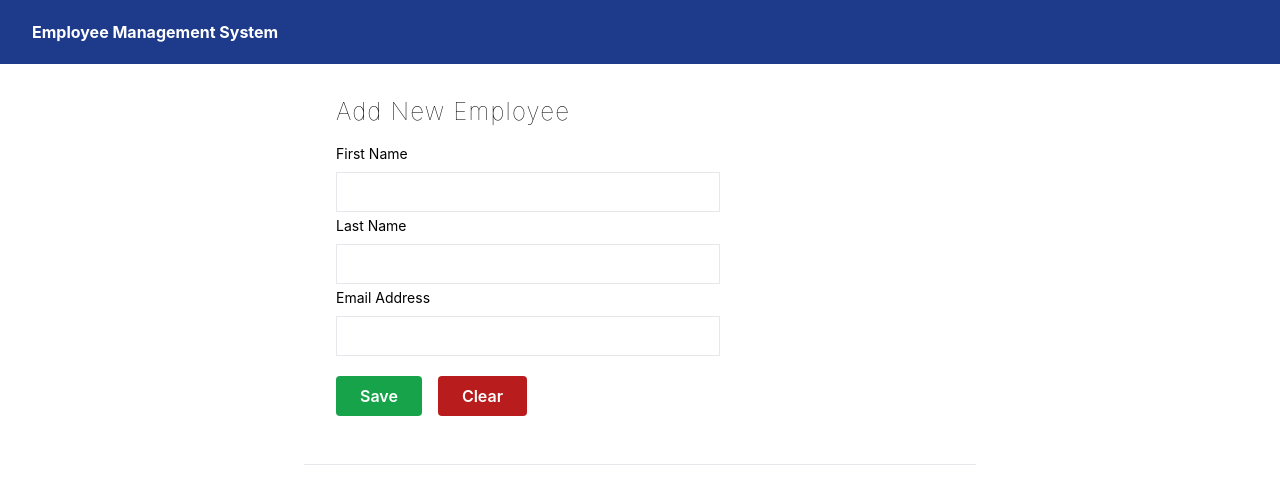
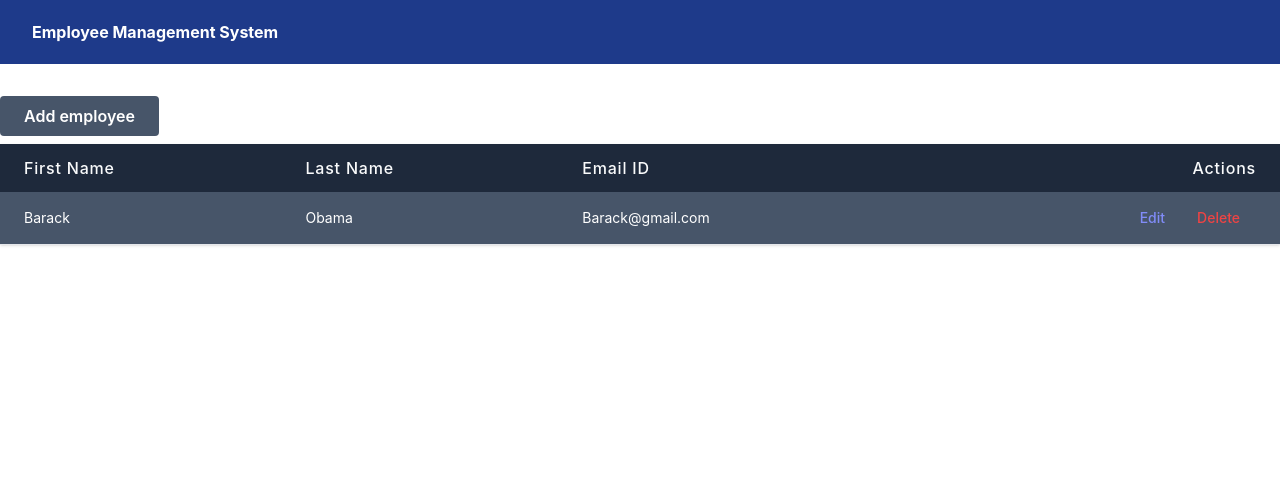
Before and after one commit to ssuresh1228/spring-react-demo, a React (Create React App) app in the folder frontend/: page /EmployeeList in a window 1280 px wide. Shown: the top 504 px of the page. Built offline with nearby package versions, Linux system fonts and the light colour scheme.

Commit message:
routing implemented

```diff
--- a/frontend/package.json
+++ b/frontend/package.json
@@ -9,6 +9,7 @@
     "axios": "^0.27.2",
     "react": "^18.2.0",
     "react-dom": "^18.2.0",
+    "react-router-dom": "^6.3.0",
     "react-scripts": "5.0.1",
     "web-vitals": "^2.1.4"
   },
--- a/frontend/src/App.js
+++ b/frontend/src/App.js
@@ -1,15 +1,24 @@
+import { BrowserRouter, Routes, Route } from 'react-router-dom';
 import './App.css';
 import AddEmployee from './components/AddEmployee';
+import EmployeeList from './components/EmployeeList';
 import Navbar from './components/Navbar';
 
 
 function App() {
   return(
     <>
-    <Navbar />
-    <AddEmployee />
+      <BrowserRouter>
+        <Navbar />
+        <Routes>
+          <Route index element={<EmployeeList />} />
+          <Route path="/" element={<EmployeeList />} />
+          <Route path ="/EmployeeList" element={<EmployeeList/>} />
+          <Route path ="/AddEmployee" element={<AddEmployee/>} />
+        </Routes>
+      </BrowserRouter>
     </>
-  )
+  );
 }
 
 export default App;
--- /dev/null
+++ b/frontend/src/components/EmployeeList.js
@@ -0,0 +1,55 @@
+import React from 'react'
+import {useNavigate} from "react-router-dom"
+
+const EmployeeList = () => {
+
+  const navigate = useNavigate();
+  return (
+    <div className='container mx-auto my-8'>
+
+        <div className='h-12'>
+            <button
+            onClick={() => navigate("/AddEmployee")}
+            className='rounded bg-slate-600 text-white px-6 py-2 font-semibold'>Add employee</button>
+        </div>
+
+        <div className='flex shadow border-b'>
+            <table className='min-w-full'>
+                <thead className='bg-slate-800'>
+                    <tr>
+                        <th className='text-left font-medium text-gray-50 tracking-wider py-3 px-6'>First Name</th>
+                        <th className='text-left font-medium text-gray-50 tracking-wider py-3 px-6'>Last Name</th>
+
+                        <th className='text-left font-medium text-gray-50 tracking-wider py-3 px-6'>Email ID</th>
+                        <th className='text-right font-medium text-gray-50 tracking-wider py-3 px-6'>Actions</th>
+                    </tr>
+                </thead>
+                <tbody className='bg-slate-600'>
+                    <tr>
+
+                        <td className='text-left px-6 py-4 whitespace-nowrap'>
+                            <div className='text-sm text-white'>Barack</div>
+                        </td>
+
+                        <td className='text-left px-6 py-4 whitespace-nowrap'>
+                            <div className='text-sm text-white'>Obama</div>
+                        </td>
+
+                        <td className='text-left px-6 py-4 whitespace-nowrap'>
+                            <div className='text-sm text-white'>Barack@gmail.com</div>
+                        </td>
+
+                        <td className='text-right px-6 py-4 whitespace-nowrap font-medium text-sm'>
+                            <a href='#' className='text-indigo-400 hover:text-indigo-800 px-4'>Edit</a>
+                            <a href='#' className='text-red-500 hover:text-red-900 px-4'>Delete</a>
+                        </td>
+                    </tr>
+                </tbody>
+            </table>
+        </div>
+
+    </div>
+  )
+}
+
+export default EmployeeList
```
Also changed, not shown: 1 other file (tests, documents, lock files or other folders).
